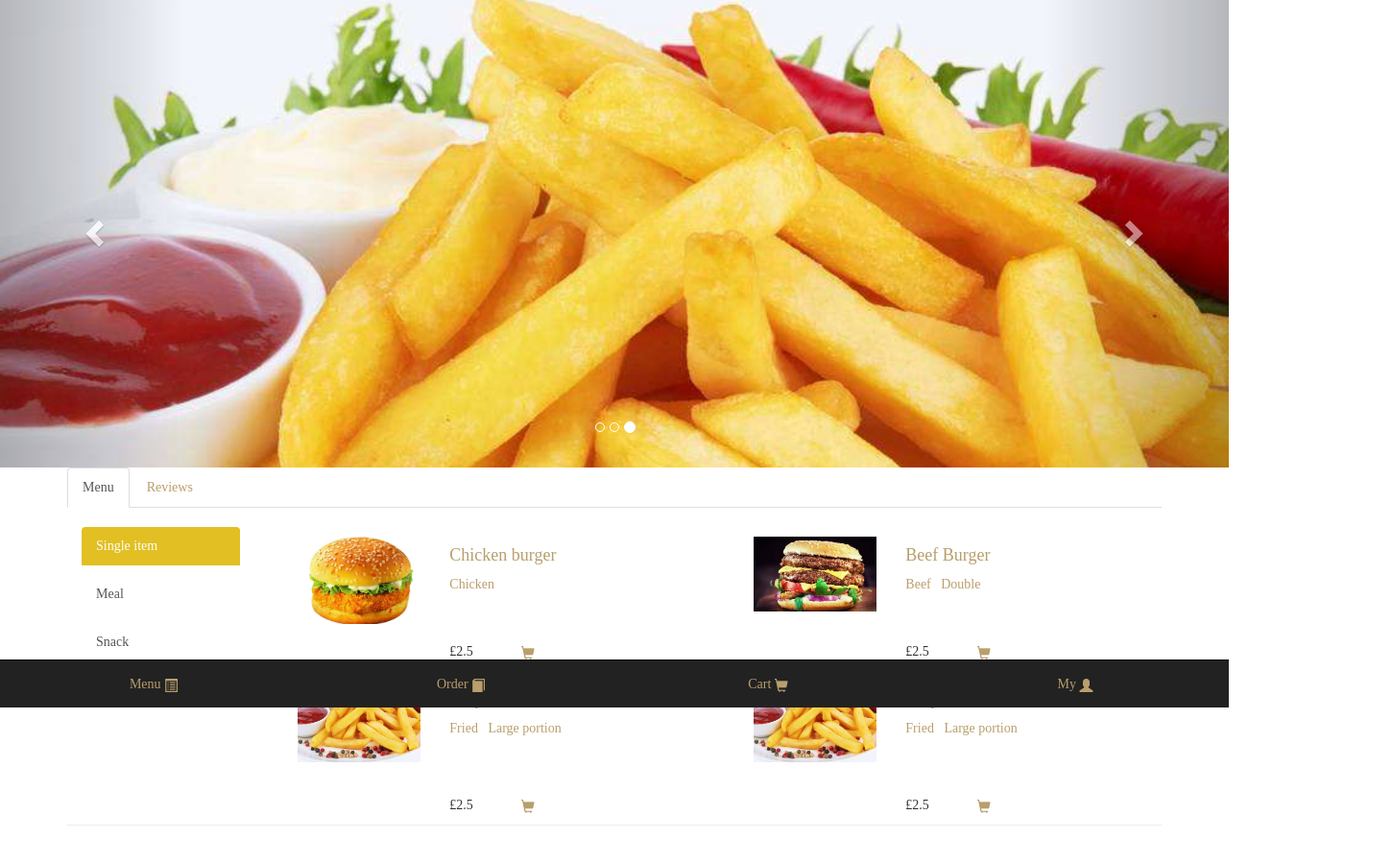
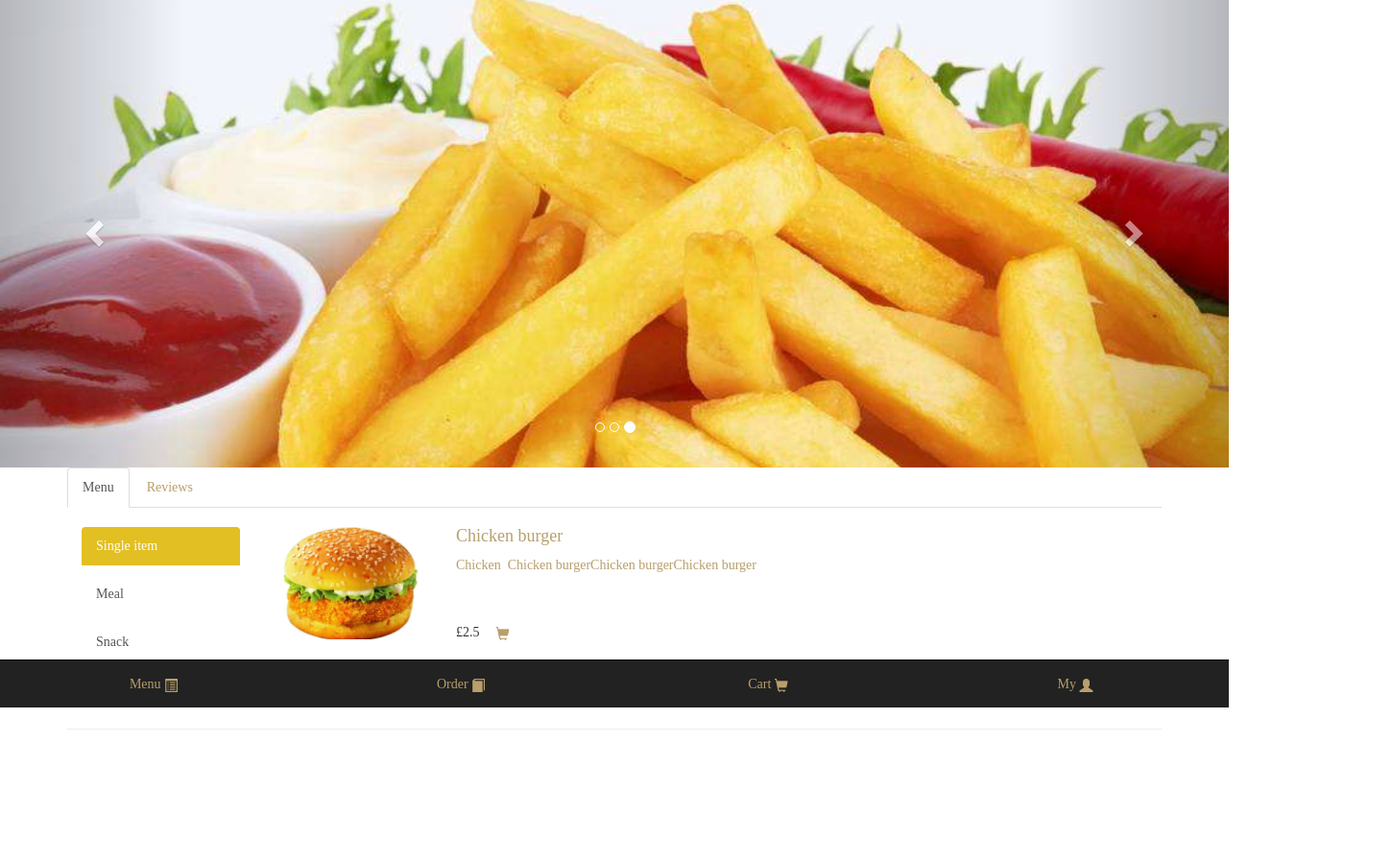
Before and after one commit to 1904078/Ordering-page, a plain HTML site: page index.html in a window 1280 px wide. Shown: the part 63-962 px from the top of the page at 96% size, 1450 px wide, since content can reach past the window. After the commit the page ends 893 px from the top, so only its background shows below. Drawn offline with nearby package versions, Linux system fonts and the light colour scheme.

Commit message:
To adjust the layout of menu and images of index page

```diff
--- a/index.html
+++ b/index.html
@@ -12,7 +12,15 @@
     <style>
         .table tr td {
             border: 1px solid white;
-            ;
+
+        }
+
+        .nav-lf {
+            position: absolute;
+            left: 0;
+            width: 50%;
+            background-color: #E5E5E5;
+            text-align: center;
         }
     </style>
 </head>
@@ -89,7 +97,7 @@
                 <!-- 主体 -->
                 <div class="container">
                     <div class="row">
-                        <div class="col-lg-2 col-md-2 col-sm-4 col-xs-4">
+                        <div class="col-lg-2 col-md-2 col-sm-3 col-xs-3">
                             <div class="list-group" id="Menu">
                                 <a href="#" class="list-group-item active">Single item</a>
                                 <a href="#" class="list-group-item">Meal</a>
@@ -97,21 +105,16 @@
                                 <a href="#" class="list-group-item">Drinks</a>
                             </div>
                         </div>
-                        <div class=" col-lg-10 col-md-10 col-sm-8 col-xs-8">
-                            <div class="container">
-                                <div clsaa="row">
-                                    <div class="col-lg-5 col-md-5 col-sm-6 col-xs-12">
-                                        <div class="row damu-details">
-                                            <div class="col-xs-4 col-md-4">
+                        <div class="col-lg-2 col-md-2 col-sm-3 col-xs-3">
                             <a href="#">
                                 <img src="./images/burger2.jpg" class="damu-img">
                             </a>
                         </div>
-                                            <div class="col-xs-8 col-md-6">
+                        <div class="col-lg-8 col-md-8 col-sm-6 col-xs-6">
                             <div class="damu-intro">
                                 <a href="#">
-                                                        <h4>Chicken burger</h4>
-                                                        <span>Chicken &nbsp</span>
+                                    <h4>Chicken burger </h4>
+                                    <span>Chicken &nbspChicken burgerChicken burgerChicken burger</span>
                                 </a>
                             </div>
                             <div>
@@ -121,18 +124,19 @@
                                 </a>
                             </div>
                         </div>
-                                        </div>
+                        <!-- <div class=" col-lg-10 col-md-10 col-sm-8 col-xs-8">
+                            <div class="container">
                                 <div class="row damu-details">
-                                            <div class="col-xs-4 col-md-4">
+                                    <div class="col-xs-4 col-sm-4 col-md-4">
                                         <a href="#">
-                                                    <img src="./images/chips.jpg" class="damu-img " alt="chips">
+                                            <img src="./images/burger2.jpg" class="damu-img">
                                         </a>
                                     </div>
-                                            <div class="col-xs-8 col-md-6">
+                                    <div class="col-xs-8 col-sm-8 col-md-8">
                                         <div class="damu-intro">
                                             <a href="#">
-                                                        <h4>Chips</h4>
-                                                        <p>Fried &nbsp Large portion</p>
+                                                <h4>Chicken burger </h4>
+                                                <span>Chicken &nbspChicken burgerChicken burgerChicken burger</span>
                                             </a>
                                         </div>
                                         <div>
@@ -144,53 +148,7 @@
                                     </div>
                                 </div>
                             </div>
-                                    <div class="col-lg-5 col-md-5 col-sm-6 col-xs-12">
-                                        <div class="row damu-details">
-                                            <div class="col-xs-4 col-md-4">
-                                                <a href="#">
-                                                    <img src="./images/burger1.jpg" class="damu-img ">
-                                                </a>
-                                            </div>
-                                            <div class="col-xs-8 col-md-6">
-                                                <div class="damu-intro">
-                                                    <a href="#">
-                                                        <h4>Beef Burger</h4>
-                                                        <span>Beef &nbsp Double</span>
-                                                    </a>
-                                                </div>
-                                                <div>
-                                                    <p class="damu-price">£2.5</p>
-                                                    <a href="javascript:;" class="damu-cart">
-                                                        <span class="glyphicon glyphicon-shopping-cart"></span>
-                                                    </a>
-                                                </div>
-                                            </div>
-                                        </div>
-                                        <div class="row damu-details">
-                                            <div class="col-xs-4 col-md-4">
-                                                <a href="#">
-                                                    <img src="./images/chips.jpg" class="damu-img " alt="chips">
-                                                </a>
-                                            </div>
-                                            <div class="col-xs-8 col-md-6">
-                                                <div class="damu-intro">
-                                                    <a href="#">
-                                                        <h4>Chips</h4>
-                                                        <p>Fried &nbsp Large portion</p>
-                                                    </a>
-                                                </div>
-                                                <div>
-                                                    <p class="damu-price">£2.5</p>
-                                                    <a href="javascript:;" class="damu-cart">
-                                                        <span class="glyphicon glyphicon-shopping-cart"></span>
-                                                    </a>
-                                                </div>
-                                            </div>
-                                        </div>
-                                    </div>
-                                </div>
-                            </div>
-                        </div>
+                        </div> -->
                     </div>
                 </div>
             </div>
@@ -222,7 +180,6 @@
             </div>
         </div>
     </div>
-
 
     <!-- 底部导航栏 -->
     <nav class="navbar navbar-inverse navbar-fixed-bottom ">
--- a/style/style.css
+++ b/style/style.css
@@ -54,7 +54,8 @@ img{
     width:100%;
     height:100%;
     overflow: hidden;
-    padding-left:0
+    padding-left:0;
+    margin-top: 20px;
 }
  .damu-details{
      margin-top:10px;
@@ -64,17 +65,19 @@ img{
  }
  .damu-intro{
     padding-bottom: 50px;
+    margin-top:20px;
  }
  .damu-price,.damu-cart{
     display: block;
     float: left;
-    margin-right: 50px;
+    margin-right: 17px;
  }
  .glyphicon {
     top: 4px;
  }
- #menu{
+ #Menu{
      margin-top:20px;
+     width:100%;
  }
  /* 底部导航 */
  .damu-bottomNav{
```
Lines whose indentation alone changed are shown as unchanged.
